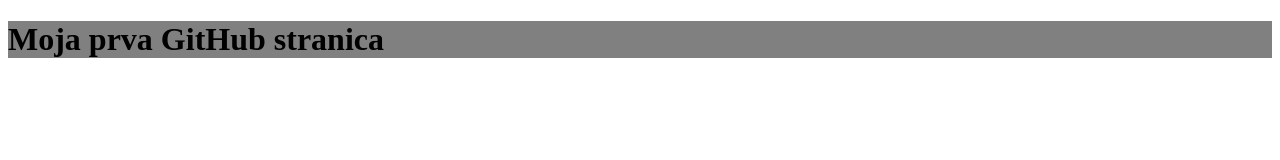
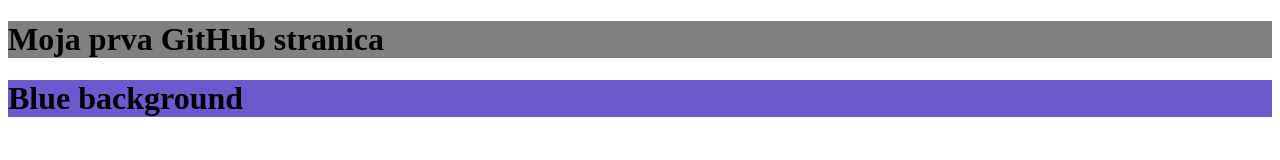
Before and after one commit to msimon987/msimon, a plain HTML site: page index.html in a window 1280 px wide. Drawn offline with Linux system fonts and the light colour scheme.

Commit message:
New blue header added

```diff
--- a/index.html
+++ b/index.html
@@ -8,6 +8,6 @@
 </head>
 <body>
 <h1 style="background-color:Gray;">Moja prva GitHub stranica</h1>
-
+<h1 style="background-color:SlateBlue;">Blue background</h1>
 </body>
 </html>
```
